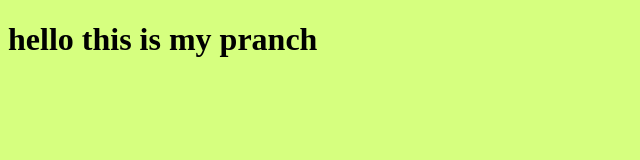
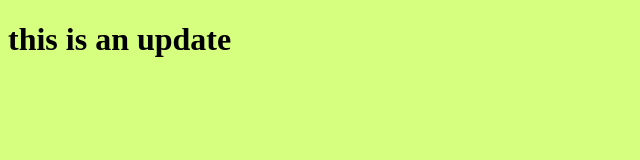
Before and after one commit to gerges46/myproject, a plain HTML site: page index.html in a window 1280 px wide. Shown: the whole page, without its empty margins (0-640 px from the left). Drawn offline with Linux system fonts and the light colour scheme.

Commit message:
edit the html file

```diff
--- a/index.html
+++ b/index.html
@@ -7,7 +7,7 @@
 <link rel="stylesheet" href="style.css">
 </head>
 <body>
-    <h1>hello this is my pranch</h1>
+    <h1>this is an update</h1>
    <script src="app.js">
 
    </script>
```
